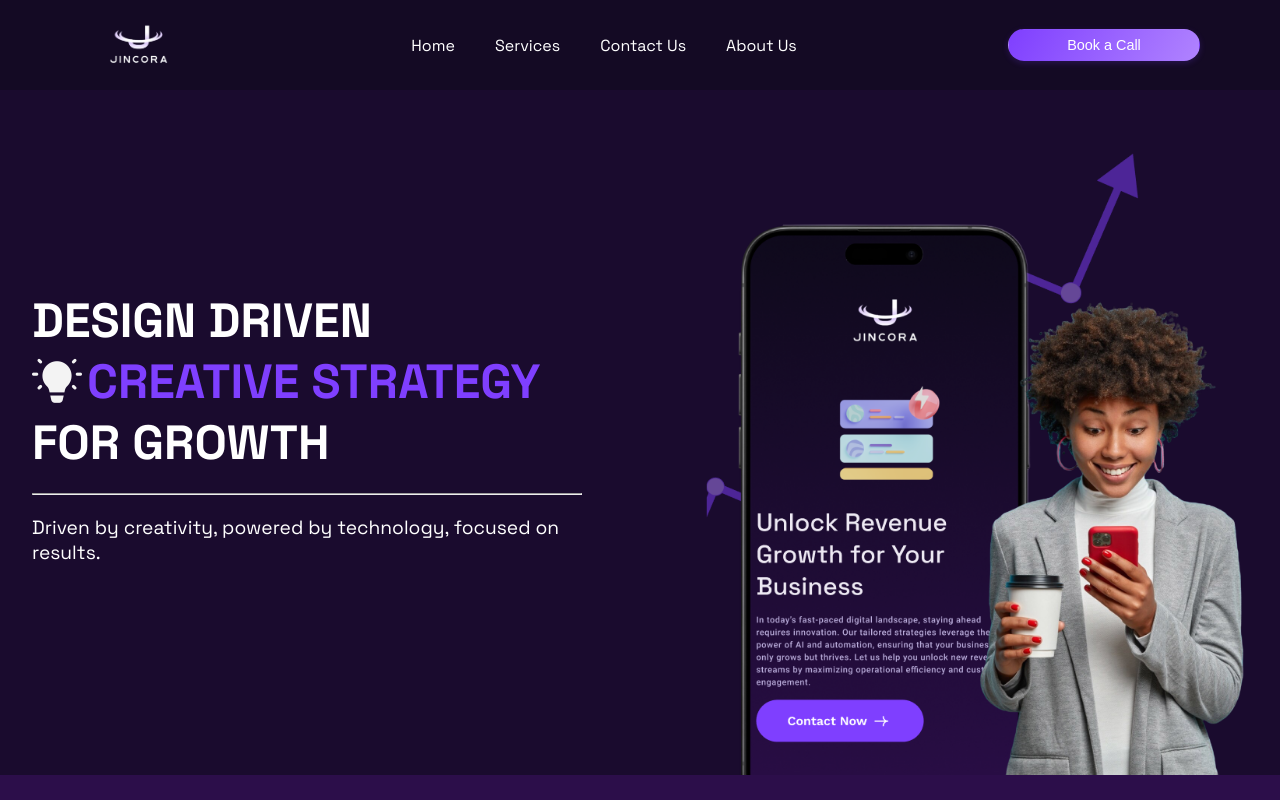
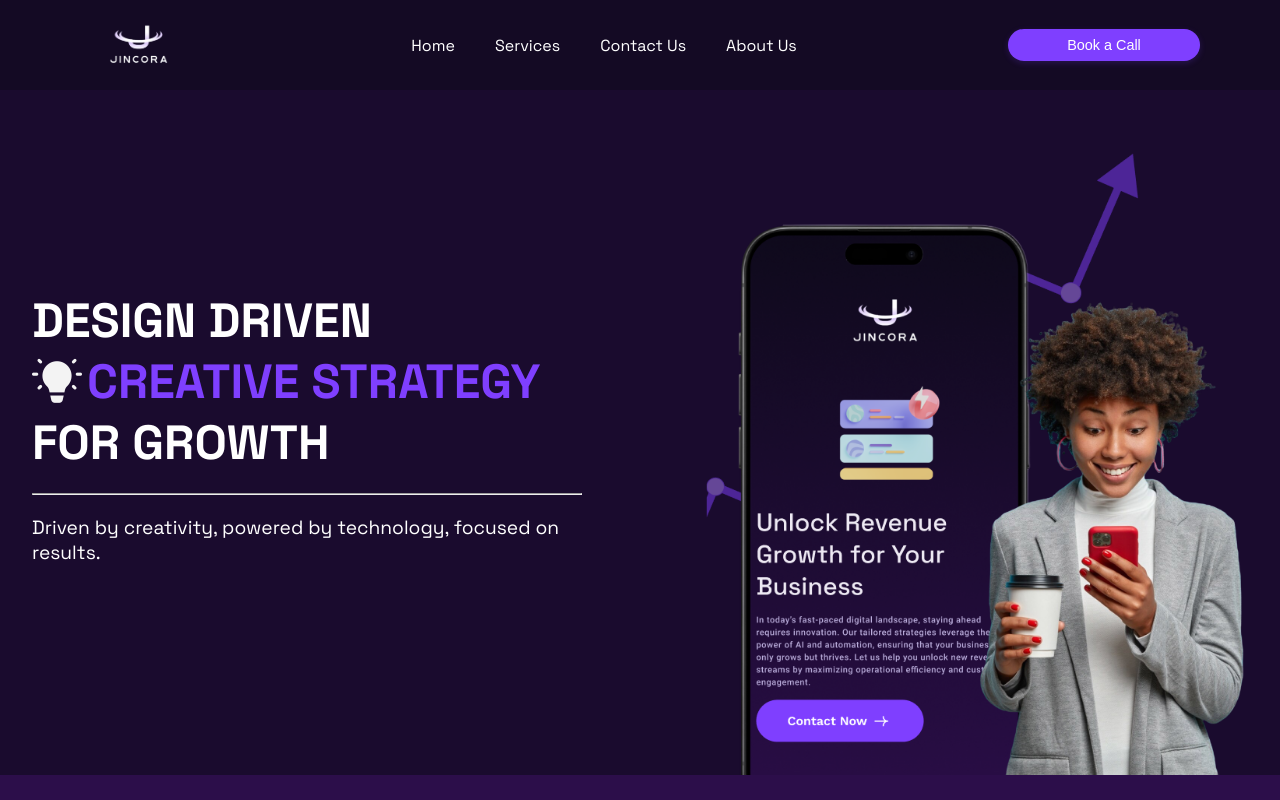
Before and after one commit to Jincora7/JincoraSite, a React (Vite) app: page / in a window 1280 px wide. Shown: the top 800 px of the page. Built offline with nearby package versions, Linux system fonts and the light colour scheme.

Commit message:
btn change

```diff
--- a/src/reusableComponents/PrimaryBtn/PrimaryBtn.css
+++ b/src/reusableComponents/PrimaryBtn/PrimaryBtn.css
@@ -13,7 +13,7 @@
     border: none;
     outline: none;
 
-     background: linear-gradient(120deg, #7F3FFF, #B083FF);
+     /* background: linear-gradient(120deg, #7F3FFF, #B083FF); */
   border: 1px solid transparent;
   border-radius: 25px;
 
```
